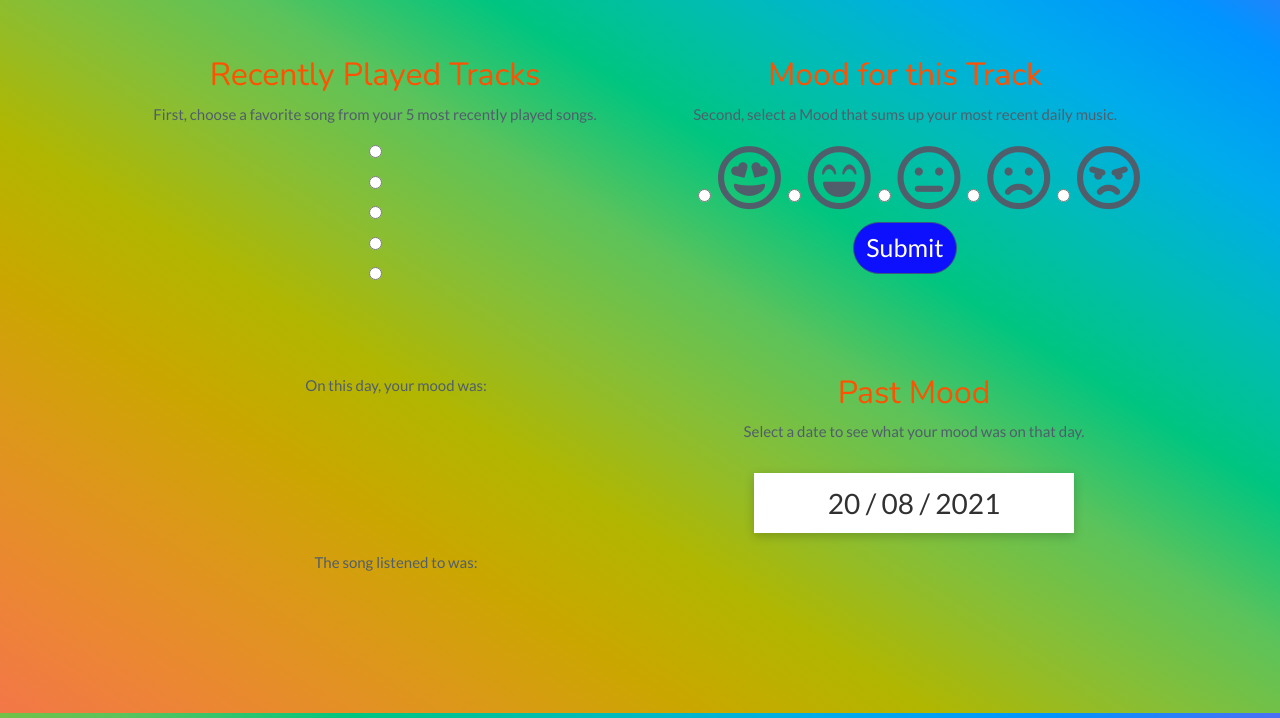
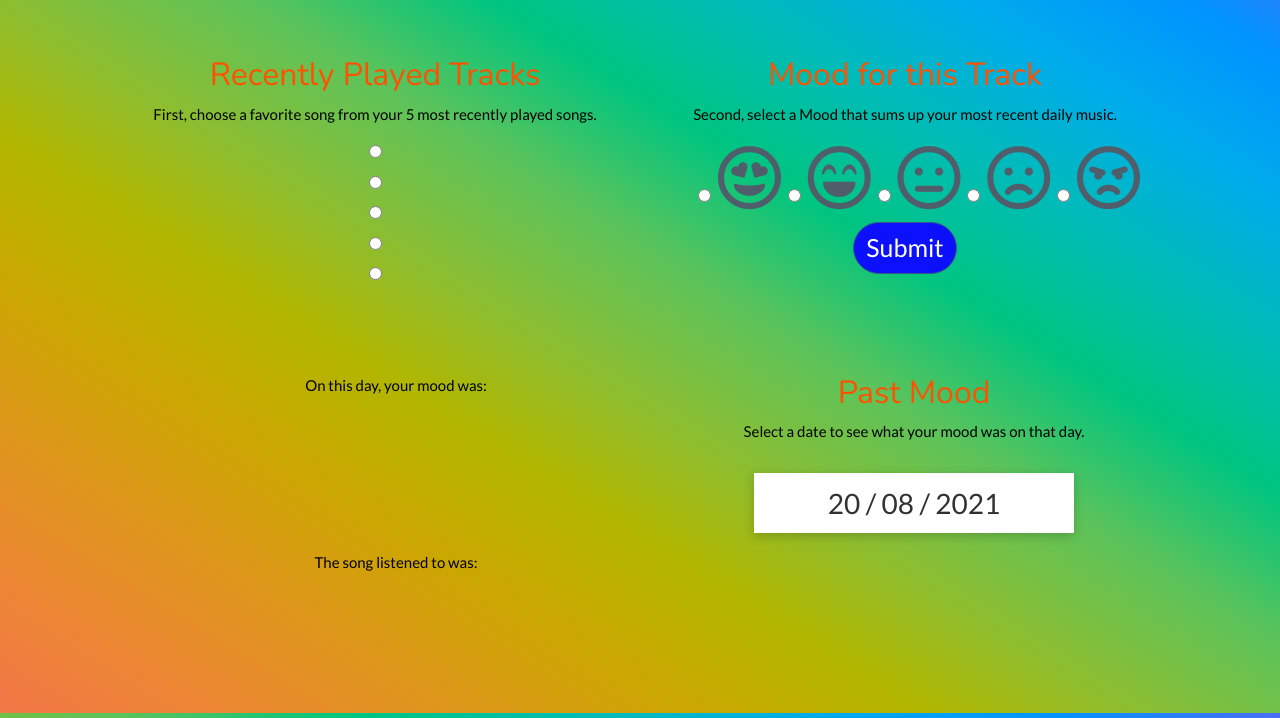
Before and after one commit to SirEctor/feel-the-beat, a Flask app: page /dashboard in a window 1280 px wide. Shown: the part 87-805 px from the top of the page. Run offline with Flask 2, Linux system fonts and the light colour scheme; some libraries are stand-ins or nearby versions.

Commit message:
Update dashboard.html
font-color changes

```diff
--- a/app/templates/dashboard.html
+++ b/app/templates/dashboard.html
@@ -96,7 +96,7 @@
           <!-- END RECENTLY PLAYED TRACKS COLUMN -->
           <div class="col-md-6 recently-played">
               <h3>Recently Played Tracks</h3>
-              <p>First, choose a favorite song from your 5 most recently played songs.</p>
+              <p style="color: black;">First, choose a favorite song from your 5 most recently played songs.</p>
               <div class="column radio-choices">
                   <label class="line-item">
                       <input type="radio" name="songRadio" value="{{ song_uri_0 }}">
@@ -124,7 +124,7 @@
           <!-- SELECT A MOOD COLUMN -->
           <div class="col-md-6 recent-mood">
               <h3>Mood for this Track</h3>
-              <p>Second, select a Mood that sums up your most recent daily music.</p>
+              <p style="color: black;">Second, select a Mood that sums up your most recent daily music.</p>
               <ul class="emoji-list">
                     <label>
                         <input type="radio" name="radioe" value="inlove">
@@ -162,18 +162,18 @@
           <div class="row calendar-row">
               <!-- ON THIS DAY YOUR MOOD WAS COLUMN-->
               <div class="col-md-6 dash-mood" style="text-align: center">
-                <p>On this day, your mood was:</p>
+                <p style="color: black;">On this day, your mood was:</p>
                 <h1 class="dayMood"></h1>
                 <!--all the images became bottons-->
                 <div id="moodEmogi"></div>
-                <p id="song">The song listened to was:</p>
+                <p id="song" style="color: black;">The song listened to was:</p>
                 <h1 class="songArtist"></h1>
               </div>
               <!-- ON THIS DAY YOUR MOOD WAS COLUMN-->
               <!-- NEW CALENDAR COLUMN -->
               <div class="col-md-6 dash-calendar" style="text-align: center;">
                   <h3>Past Mood</h3>
-                  <p>Select a date to see what your mood was on that day.</p>
+                  <p style="color: black;">Select a date to see what your mood was on that day.</p>
 	            <div class="date-picker">
 		            <div class="selected-date"></div>
 		            <div class="dates">
```
